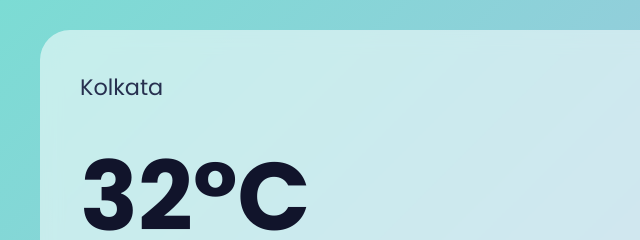
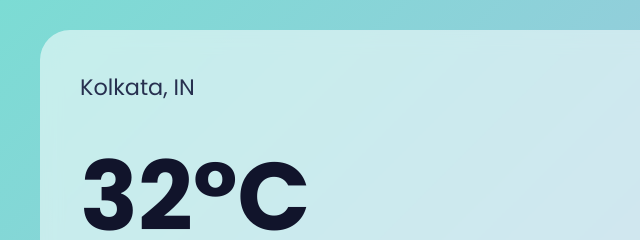
Before and after one commit to ankitadutta2507/weather-app, a plain HTML site: page index.html in a window 1280 px wide. Shown: the part 310-550 px from the top of the page, 0-640 px from the left. Drawn offline with Linux system fonts and the light colour scheme.

Commit message:
Update location format in weather card
Updated the location in the weather card to include 'IN' for Kolkata.

```diff
--- a/index.html
+++ b/index.html
@@ -39,7 +39,7 @@
       <div class="weather-left">
 
         <p class="location">
-          Kolkata
+          Kolkata, IN
         </p>
 
         <h2>32°C</h2>
```
